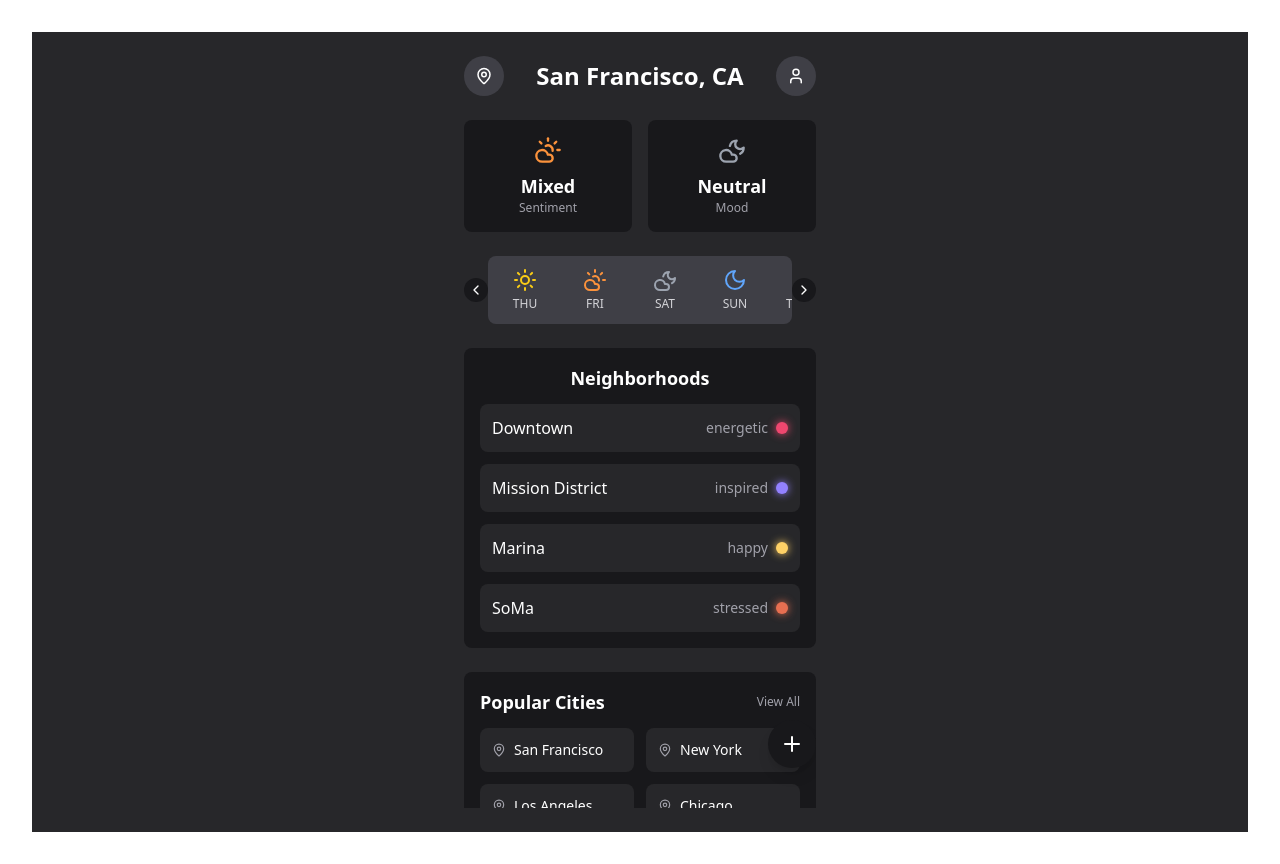
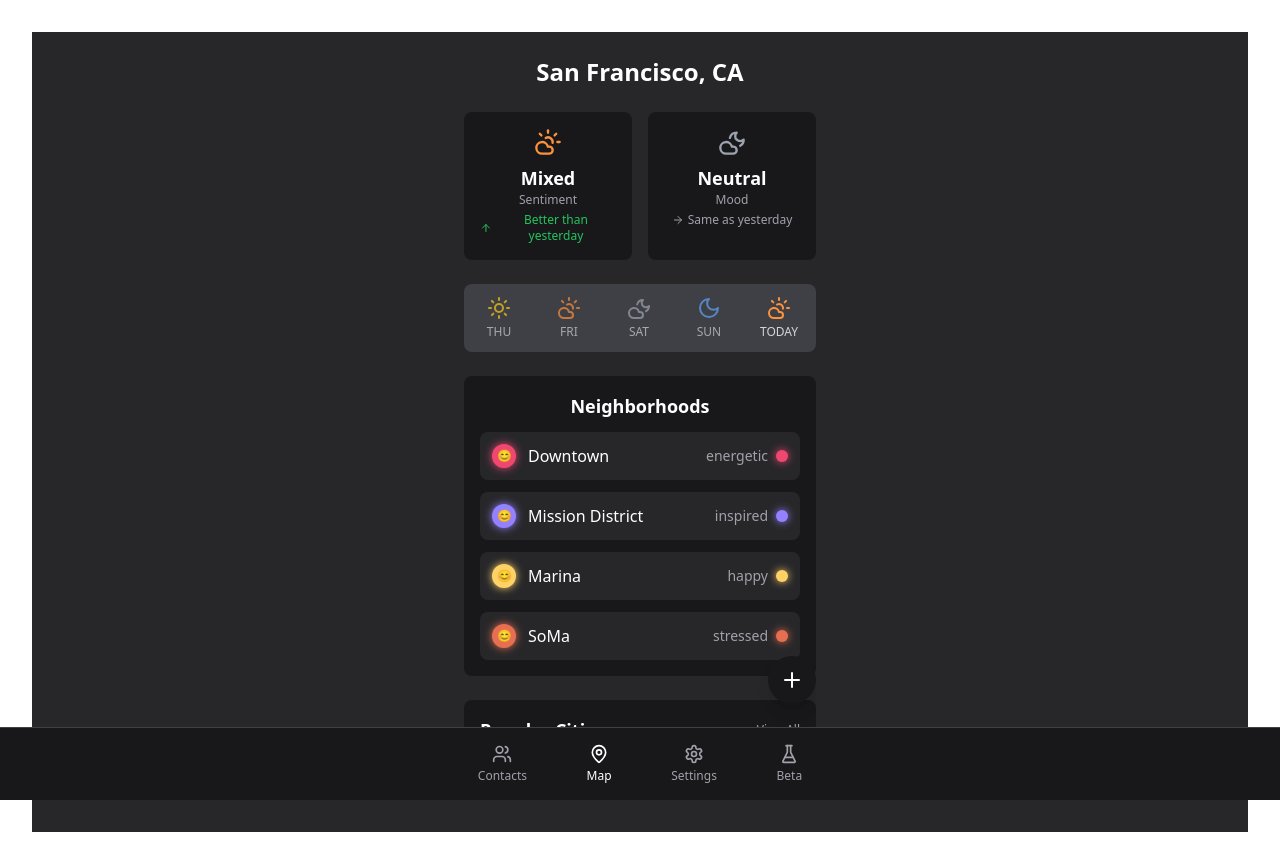
Before and after one commit to greenarnav/mindful-city-vibes-1719b1a2, a React (Vite) app: page / in a window 1280 px wide. Built offline with nearby package versions, Linux system fonts and the light colour scheme.

Commit message:
Implement bottom toolbar and enhancements
Implement a bottom toolbar with new options, enhance neighborhood and city displays, improve day selection, and add data comparison.

```diff
--- a/src/components/CitiesList.tsx
+++ b/src/components/CitiesList.tsx
@@ -1,15 +1,20 @@
 
 import React from 'react';
 import { useMood } from '@/context/MoodContext';
-import { MapPin } from 'lucide-react';
+import { Building, MapPin } from 'lucide-react';
 
 const CitiesList: React.FC = () => {
-  const { citiesData, setActiveCity, setShowCitySelector } = useMood();
+  const { citiesData, setActiveCity, setShowCitySelector, setSelectedMoodCategory, setShowDetailedInfo } = useMood();
 
   if (!citiesData) return null;
 
   const handleCityClick = (city: string, state: string) => {
+    // Set active city
     setActiveCity(`${city}, ${state}`);
+
+    // Also show detailed info for this city
+    setSelectedMoodCategory(`city-${city}`);
+    setShowDetailedInfo(true);
   };
 
   return (
@@ -31,7 +36,9 @@ const CitiesList: React.FC = () => {
             className="flex items-center bg-zinc-800 p-3 rounded-lg hover:bg-zinc-700 transition-colors text-left"
             onClick={() => handleCityClick(city.city, city.state)}
           >
-            <MapPin size={14} className="mr-2 text-zinc-400" />
+            <div className="w-6 h-6 rounded-full mr-2 bg-zinc-700 flex items-center justify-center">
+              <Building size={14} className="text-zinc-400" />
+            </div>
             <span className="text-sm truncate">{city.city}</span>
           </button>
         ))}
--- a/src/components/DaySelector.tsx
+++ b/src/components/DaySelector.tsx
@@ -2,10 +2,9 @@
 import React, { useRef } from 'react';
 import { useMood } from '@/context/MoodContext';
 import SentimentIcon from './SentimentIcon';
-import { ChevronLeft, ChevronRight } from 'lucide-react';
 
 const DaySelector: React.FC = () => {
-  const { cityData, setActiveTab } = useMood();
+  const { cityData, setActiveTab, activeTab } = useMood();
   const scrollRef = useRef<HTMLDivElement>(null);
 
   if (!cityData) return null;
@@ -14,37 +13,19 @@ const DaySelector: React.FC = () => {
     setActiveTab(day);
   };
 
-  const scroll = (direction: 'left' | 'right') => {
-    if (scrollRef.current) {
-      const { current } = scrollRef;
-      const scrollAmount = 80; // Adjust this value as needed
-
-      if (direction === 'left') {
-        current.scrollBy({ left: -scrollAmount, behavior: 'smooth' });
-      } else {
-        current.scrollBy({ left: scrollAmount, behavior: 'smooth' });
-      }
-    }
-  };
-
   return (
     <div className="relative mb-6">
-      <button
-        onClick={() => scroll('left')}
-        className="absolute left-0 top-1/2 transform -translate-y-1/2 bg-zinc-900 rounded-full p-1 z-10"
-      >
-        <ChevronLeft size={16} />
-      </button>
-
       <div
         ref={scrollRef}
-        className="bg-zinc-700 rounded-lg p-3 flex gap-5 overflow-x-auto hide-scrollbar mx-6"
+        className="bg-zinc-700 rounded-lg p-3 flex gap-5 overflow-x-auto scrollbar-hide snap-x snap-mandatory"
         style={{ scrollbarWidth: 'none', msOverflowStyle: 'none' }}
       >
         {cityData.pastFiveDays.map((day, index) => (
           <div
             key={index}
-            className="flex flex-col items-center cursor-pointer min-w-[50px]"
+            className={`flex flex-col items-center cursor-pointer min-w-[50px] snap-start ${
+              activeTab === day.shortDay ? 'opacity-100' : 'opacity-70'
+            }`}
             onClick={() => handleDayClick(day.shortDay)}
           >
             <SentimentIcon sentiment={day.sentiment} size={24} />
@@ -53,16 +34,13 @@ const DaySelector: React.FC = () => {
         ))}
       </div>
 
-      <button
-        onClick={() => scroll('right')}
-        className="absolute right-0 top-1/2 transform -translate-y-1/2 bg-zinc-900 rounded-full p-1 z-10"
-      >
-        <ChevronRight size={16} />
-      </button>
-
-      <style>{`
-        .hide-scrollbar::-webkit-scrollbar {
+      <style jsx>{`
+        .scrollbar-hide::-webkit-scrollbar {
           display: none;
+        }
+        .scrollbar-hide {
+          -ms-overflow-style: none;
+          scrollbar-width: none;
         }
       `}</style>
     </div>
--- a/src/components/Layout.tsx
+++ b/src/components/Layout.tsx
@@ -1,7 +1,7 @@
 
 import React, { useState } from 'react';
 import { useMood } from '@/context/MoodContext';
-import { User, MapPin, Plus } from 'lucide-react';
+import { Users, MapPin, Settings, FlaskConical, Plus } from 'lucide-react';
 import CityHeader from './CityHeader';
 import MoodOverview from './MoodOverview';
 import DaySelector from './DaySelector';
@@ -14,6 +14,7 @@ const Layout: React.FC = () => {
   const { refreshData, showDetailedInfo, cityData } = useMood();
   const [showMoodSelector, setShowMoodSelector] = useState(false);
   const [showCitySelector, setShowCitySelector] = useState(false);
+  const [activeTab, setActiveTab] = useState<'city' | 'contacts' | 'settings' | 'beta'>('city');
 
   return (
     <div className="bg-zinc-800 min-h-screen text-white">
@@ -21,26 +22,12 @@ const Layout: React.FC = () => {
         {/* Phone frame for design */}
         <div className="px-4 py-6 max-w-sm mx-auto flex flex-col h-screen">
           {/* Header */}
-          <div className="flex justify-between items-center mb-6">
-            <button
-              onClick={() => setShowCitySelector(true)}
-              className="w-10 h-10 bg-zinc-700 rounded-full flex items-center justify-center"
-            >
-              <MapPin size={18} />
-            </button>
-
+          <div className="flex justify-center items-center mb-6">
             <CityHeader />
-
-            <button
-              onClick={() => {}}
-              className="w-10 h-10 bg-zinc-700 rounded-full flex items-center justify-center"
-            >
-              <User size={18} />
-            </button>
           </div>
 
           {/* Main content */}
-          <div className="flex-1 flex flex-col relative overflow-y-auto">
+          <div className="flex-1 flex flex-col relative overflow-y-auto mb-16">
             {showDetailedInfo ? (
               <DetailedMoodInfo />
             ) : (
@@ -53,8 +40,28 @@ const Layout: React.FC = () => {
                   <h2 className="text-lg font-semibold mb-3">Neighborhoods</h2>
                   <div className="space-y-3">
                     {cityData?.neighborhoods.map((neighborhood, index) => (
-                      <div key={index} className="flex items-center justify-between bg-zinc-800 p-3 rounded-lg">
-                        <span>{neighborhood.name}</span>
+                      <div
+                        key={index}
+                        className="flex items-center justify-between bg-zinc-800 p-3 rounded-lg cursor-pointer hover:bg-zinc-700 transition-colors"
+                        onClick={() => {
+                          // Set the category to the neighborhood and show detailed info
+                          useMood().setSelectedMoodCategory(`neighborhood-${neighborhood.id}`);
+                          useMood().setShowDetailedInfo(true);
+                        }}
+                      >
+                        <div className="flex items-center">
+                          <div
+                            className="w-6 h-6 rounded-full mr-3 flex items-center justify-center bg-zinc-700"
+                            style={{
+                              backgroundColor: `var(--mood-${neighborhood.currentMood.mood.toLowerCase()})`,
+                              boxShadow: `0 0 8px var(--mood-${neighborhood.currentMood.mood.toLowerCase()})`
+                            }}
+                          >
+                            {/* You could add a mini emoji or icon here */}
+                            <span className="text-xs">😊</span>
+                          </div>
+                          <span>{neighborhood.name}</span>
+                        </div>
                         <div className="flex items-center space-x-2">
                           <span className="text-sm text-zinc-400">{neighborhood.currentMood.mood}</span>
                           <div
@@ -85,6 +92,43 @@ const Layout: React.FC = () => {
               </button>
             </div>
           </div>
+
+          {/* Bottom Toolbar */}
+          <div className="fixed bottom-0 left-0 right-0 bg-zinc-900 border-t border-zinc-700">
+            <div className="max-w-sm mx-auto flex justify-around">
+              <button
+                onClick={() => setActiveTab('contacts')}
+                className={`p-4 flex flex-col items-center ${activeTab === 'contacts' ? 'text-white' : 'text-zinc-400'}`}
+              >
+                <Users size={20} />
+                <span className="text-xs mt-1">Contacts</span>
+              </button>
+              <button
+                onClick={() => {
+                  setActiveTab('city');
+                  setShowCitySelector(true);
+                }}
+                className={`p-4 flex flex-col items-center ${activeTab === 'city' ? 'text-white' : 'text-zinc-400'}`}
+              >
+                <MapPin size={20} />
+                <span className="text-xs mt-1">Map</span>
+              </button>
+              <button
+                onClick={() => setActiveTab('settings')}
+                className={`p-4 flex flex-col items-center ${activeTab === 'settings' ? 'text-white' : 'text-zinc-400'}`}
+              >
+                <Settings size={20} />
+                <span className="text-xs mt-1">Settings</span>
+              </button>
+              <button
+                onClick={() => setActiveTab('beta')}
+                className={`p-4 flex flex-col items-center ${activeTab === 'beta' ? 'text-white' : 'text-zinc-400'}`}
+              >
+                <FlaskConical size={20} />
+                <span className="text-xs mt-1">Beta</span>
+              </button>
+            </div>
+          </div>
         </div>
       </div>
 
--- a/src/components/MoodOverview.tsx
+++ b/src/components/MoodOverview.tsx
@@ -2,6 +2,7 @@
 import React from 'react';
 import { useMood } from '@/context/MoodContext';
 import SentimentIcon from './SentimentIcon';
+import { ArrowDown, ArrowRight, ArrowUp } from 'lucide-react';
 
 const MoodOverview: React.FC = () => {
   const { cityData, setShowDetailedInfo, setSelectedMoodCategory } = useMood();
@@ -13,6 +14,33 @@ const MoodOverview: React.FC = () => {
     setShowDetailedInfo(true);
   };
 
+  // Simple helper to render the trend indicator
+  const renderTrend = (trend: 'better' | 'worse' | 'same') => {
+    switch (trend) {
+      case 'better':
+        return (
+          <div className="flex items-center text-green-500 text-xs mt-1">
+            <ArrowUp size={12} className="mr-1" />
+            <span>Better than yesterday</span>
+          </div>
+        );
+      case 'worse':
+        return (
+          <div className="flex items-center text-red-500 text-xs mt-1">
+            <ArrowDown size={12} className="mr-1" />
+            <span>Worse than yesterday</span>
+          </div>
+        );
+      case 'same':
+        return (
+          <div className="flex items-center text-zinc-400 text-xs mt-1">
+            <ArrowRight size={12} className="mr-1" />
+            <span>Same as yesterday</span>
+          </div>
+        );
+    }
+  };
+
   return (
     <div className="grid grid-cols-2 gap-4 mb-6">
       <div
@@ -22,6 +50,7 @@ const MoodOverview: React.FC = () => {
         <SentimentIcon sentiment={cityData.overall.sentiment} size={28} className="mb-2" />
         <h2 className="text-lg font-bold">{cityData.overall.sentiment.charAt(0).toUpperCase() + cityData.overall.sentiment.slice(1)}</h2>
         <p className="text-xs text-zinc-400">Sentiment</p>
+        {renderTrend('better')} {/* We could make this dynamic based on actual data */}
       </div>
 
       <div
@@ -31,6 +60,7 @@ const MoodOverview: React.FC = () => {
         <SentimentIcon sentiment="neutral" size={28} className="mb-2" />
         <h2 className="text-lg font-bold">Neutral</h2>
         <p className="text-xs text-zinc-400">Mood</p>
+        {renderTrend('same')} {/* We could make this dynamic based on actual data */}
       </div>
     </div>
   );
--- a/src/context/MoodContext.tsx
+++ b/src/context/MoodContext.tsx
@@ -55,6 +55,13 @@ export const MoodProvider: React.FC<{ children: React.ReactNode }> = ({ children
     fetchData();
   }, [activeCity]);
 
+  // Handle when a day is selected
+  useEffect(() => {
+    // If the active tab changes to a specific day, we could fetch data for that day
+    // This is a mock effect, in a real app you would fetch data for the selected day
+    console.log(`Day selected: ${activeTab}`);
+  }, [activeTab]);
+
   const submitMood = (mood: MoodType, value: number) => {
     try {
       const success = submitUserMood(mood, value);
```
